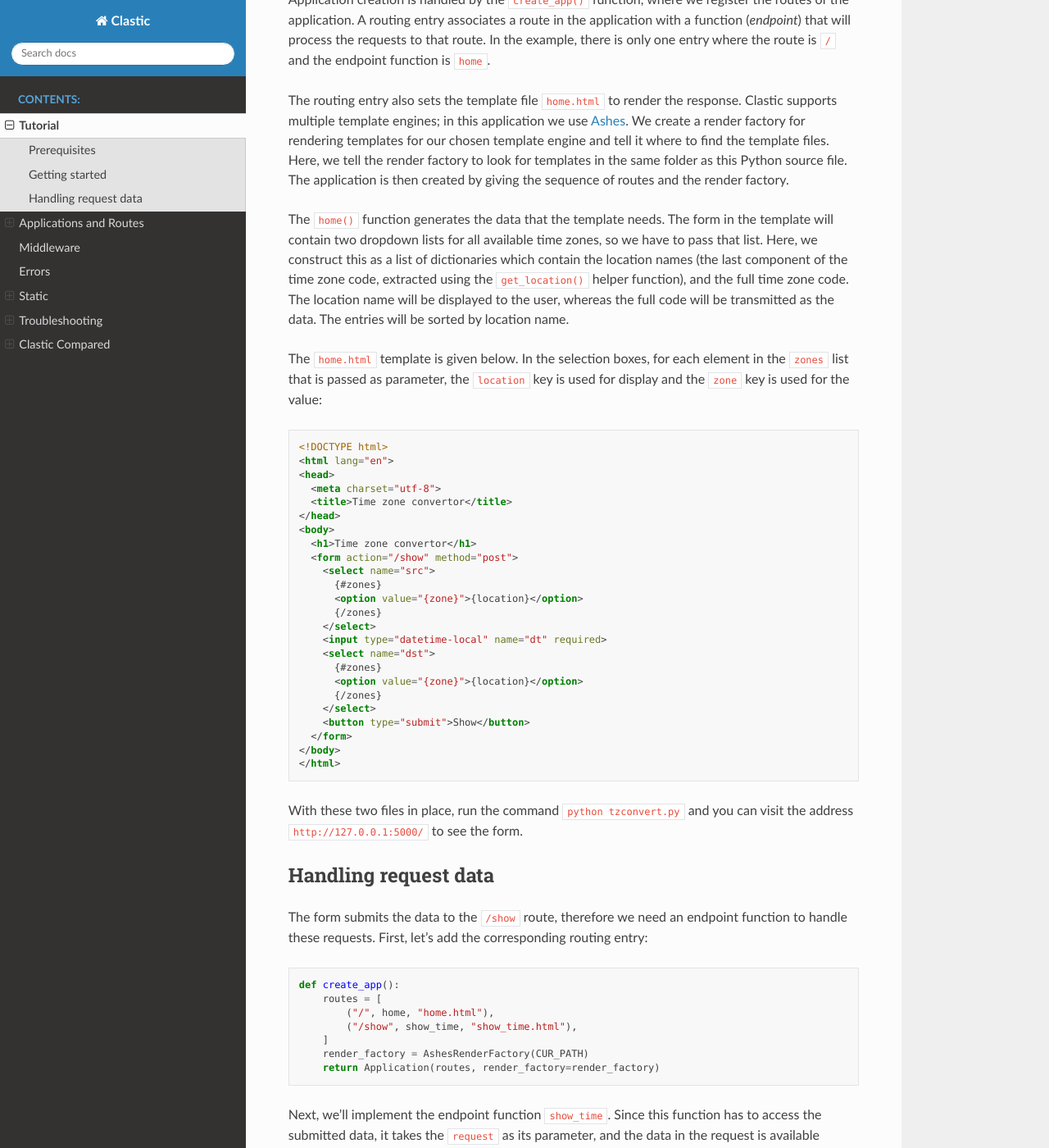
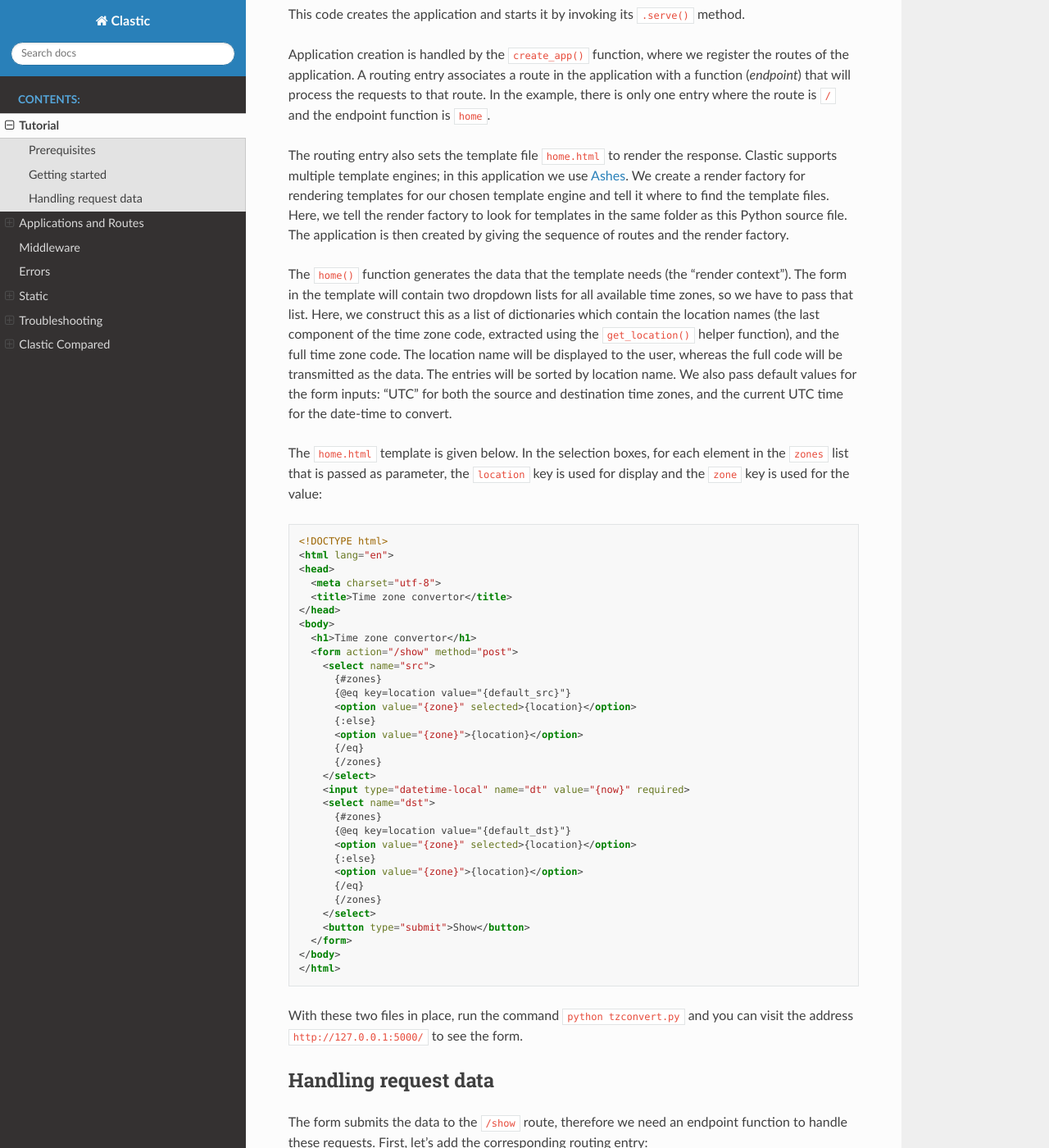
Before and after one commit to mahmoud/clastic, a Sphinx documentation site: the page built from docs/tutorial.rst, in a window 1280 px wide and 1400 px high, scrolled down 1823 px. Shown: the whole window at 82% size. Built offline with Sphinx 7.4.7 and the Read the Docs theme 2.0.0, drawn with Linux system fonts in a browser that asks for light colours; some of the changed text lies outside the part shown.

Commit message:
pass default values to templates in tutorial example

```diff
--- a/docs/tutorial.rst
+++ b/docs/tutorial.rst
@@ -78,6 +79,9 @@ Here's the Python file:
            {"location": location, "zone": entries[location]}
            for location in sorted(entries.keys())
        ]
+       render_ctx["default_src"] = "UTC"
+       render_ctx["default_dst"] = "UTC"
+       render_ctx["now"] = datetime.utcnow().strftime('%Y-%m-%dT%H:%M')
        return render_ctx
 
 
@@ -116,7 +120,8 @@ in the same folder as this Python source file.
 The application is then created by giving the sequence of routes
 and the render factory.
 
-The ``home()`` function generates the data that the template needs.
+The ``home()`` function generates the data that the template needs
+(the "render context").
 The form in the template will contain two dropdown lists
 for all available time zones,
 so we have to pass that list.
@@ -128,6 +133,9 @@ and the full time zone code.
 The location name will be displayed to the user,
 whereas the full code will be transmitted as the data.
 The entries will be sorted by location name.
+We also pass default values for the form inputs:
+"UTC" for both the source and destination time zones,
+and the current UTC time for the date-time to convert.
 
 
 The ``home.html`` template is given below.
@@ -149,13 +157,21 @@ and the ``zone`` key is used for the value:
      <form action="/show" method="post">
        <select name="src">
          {#zones}
+         {@eq key=location value="{default_src}"}
+         <option value="{zone}" selected>{location}</option>
+         {:else}
          <option value="{zone}">{location}</option>
+         {/eq}
          {/zones}
        </select>
-       <input type="datetime-local" name="dt" required>
+       <input type="datetime-local" name="dt" value="{now}" required>
        <select name="dst">
          {#zones}
+         {@eq key=location value="{default_dst}"}
+         <option value="{zone}" selected>{location}</option>
+         {:else}
          <option value="{zone}">{location}</option>
+         {/eq}
          {/zones}
        </select>
        <button type="submit">Show</button>
@@ -234,9 +250,11 @@ And below is a simple ``show_time.html`` template:
    </head>
    <body>
      <h1>Time zone convertor</h1>
-     <p class="info">
-       When it's {src_dt} in {src_location},<br>
-       it's {dst_dt} in {dst_location}.
+     <p>
+       When it's <time datetime="{src_dt}">{src_dt}</time>
+       in {src_location},<br>
+       it's <time datetime="{dst_dt}">{dst_dt}</time>
+       in {dst_location}.
      </p>
      <p>Go to the <a href="/">home page</a>.</p>
    </body>
```
Also changed, not shown: other parts of docs/tutorial.rst (+3 -2 lines).
